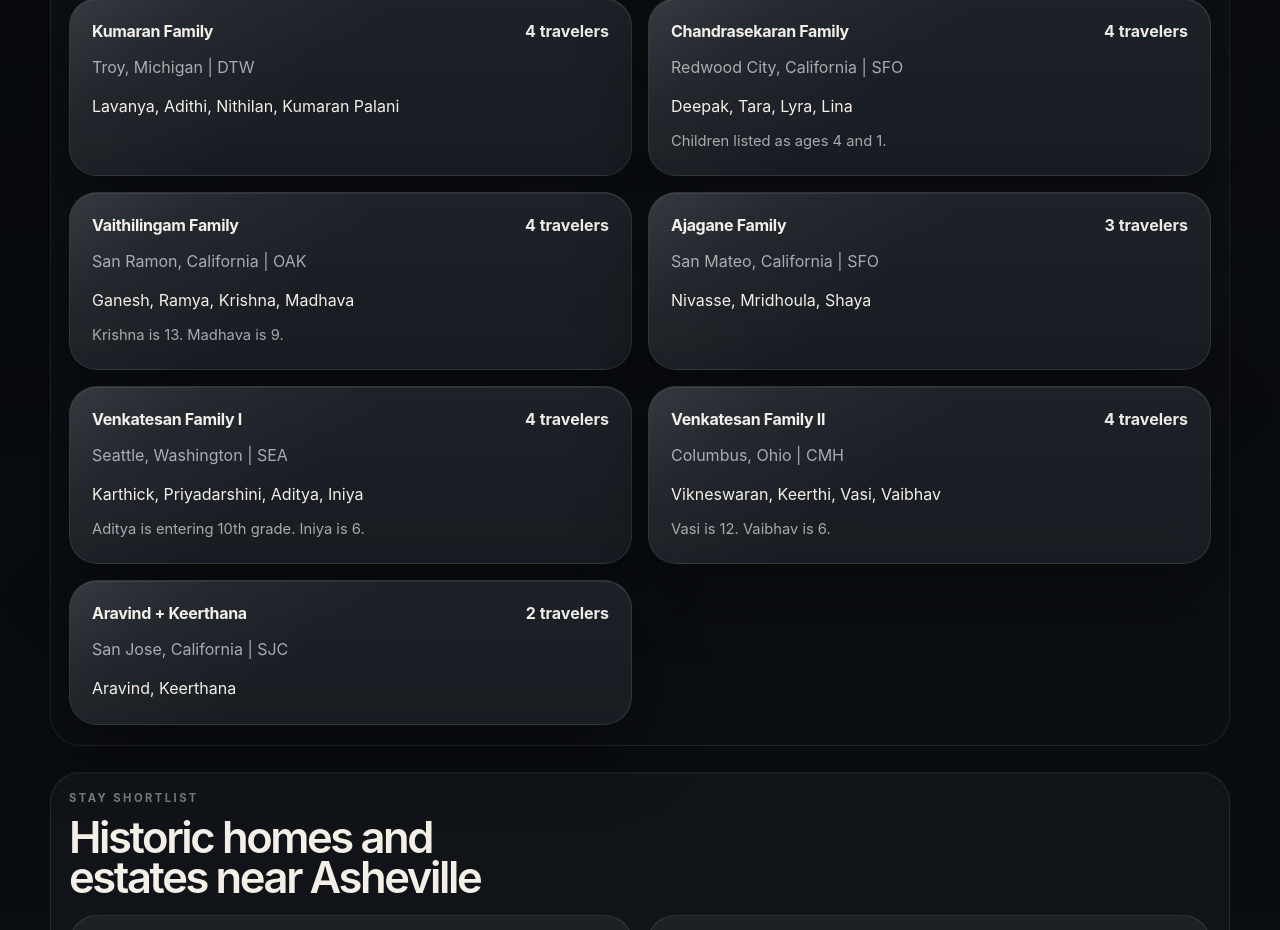
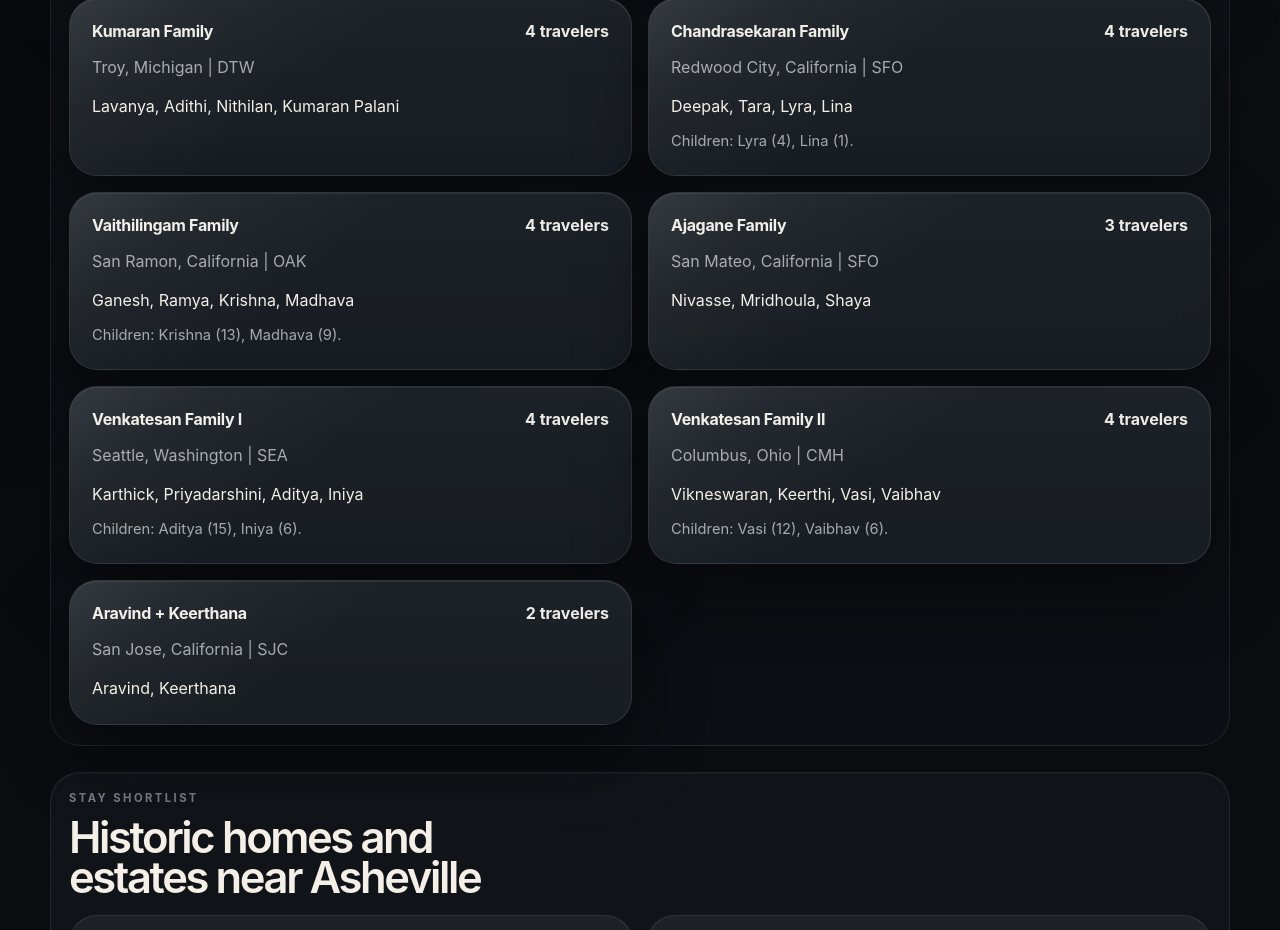
Before and after one commit to Arahant-N/Thanksgiving2026, a Next.js app: page / in a window 1280 px wide. Shown: the part 1440-2370 px from the top of the page. Built offline with nearby package versions, Linux system fonts and the light colour scheme; grey boxes are pictures that could not be loaded.

Commit message:
Normalize child age notes

```diff
--- a/data/config.ts
+++ b/data/config.ts
@@ -40,7 +40,7 @@ export const tripConfig: TripConfig = {
       childrenUnder12: 1,
       infants: 1,
       members: ["Deepak", "Tara", "Lyra", "Lina"],
-      notes: "Children listed as ages 4 and 1."
+      notes: "Children: Lyra (4), Lina (1)."
     },
     {
       id: "vaithilingam",
@@ -53,7 +53,7 @@ export const tripConfig: TripConfig = {
       childrenUnder12: 1,
       infants: 0,
       members: ["Ganesh", "Ramya", "Krishna", "Madhava"],
-      notes: "Krishna is 13. Madhava is 9."
+      notes: "Children: Krishna (13), Madhava (9)."
     },
     {
       id: "ajagane",
@@ -78,7 +78,7 @@ export const tripConfig: TripConfig = {
       childrenUnder12: 1,
       infants: 0,
       members: ["Karthick", "Priyadarshini", "Aditya", "Iniya"],
-      notes: "Aditya is entering 10th grade. Iniya is 6."
+      notes: "Children: Aditya (15), Iniya (6)."
     },
     {
       id: "venkatesan-ii",
@@ -91,7 +91,7 @@ export const tripConfig: TripConfig = {
       childrenUnder12: 1,
       infants: 0,
       members: ["Vikneswaran", "Keerthi", "Vasi", "Vaibhav"],
-      notes: "Vasi is 12. Vaibhav is 6."
+      notes: "Children: Vasi (12), Vaibhav (6)."
     },
     {
       id: "aravind-keerthana",
```
